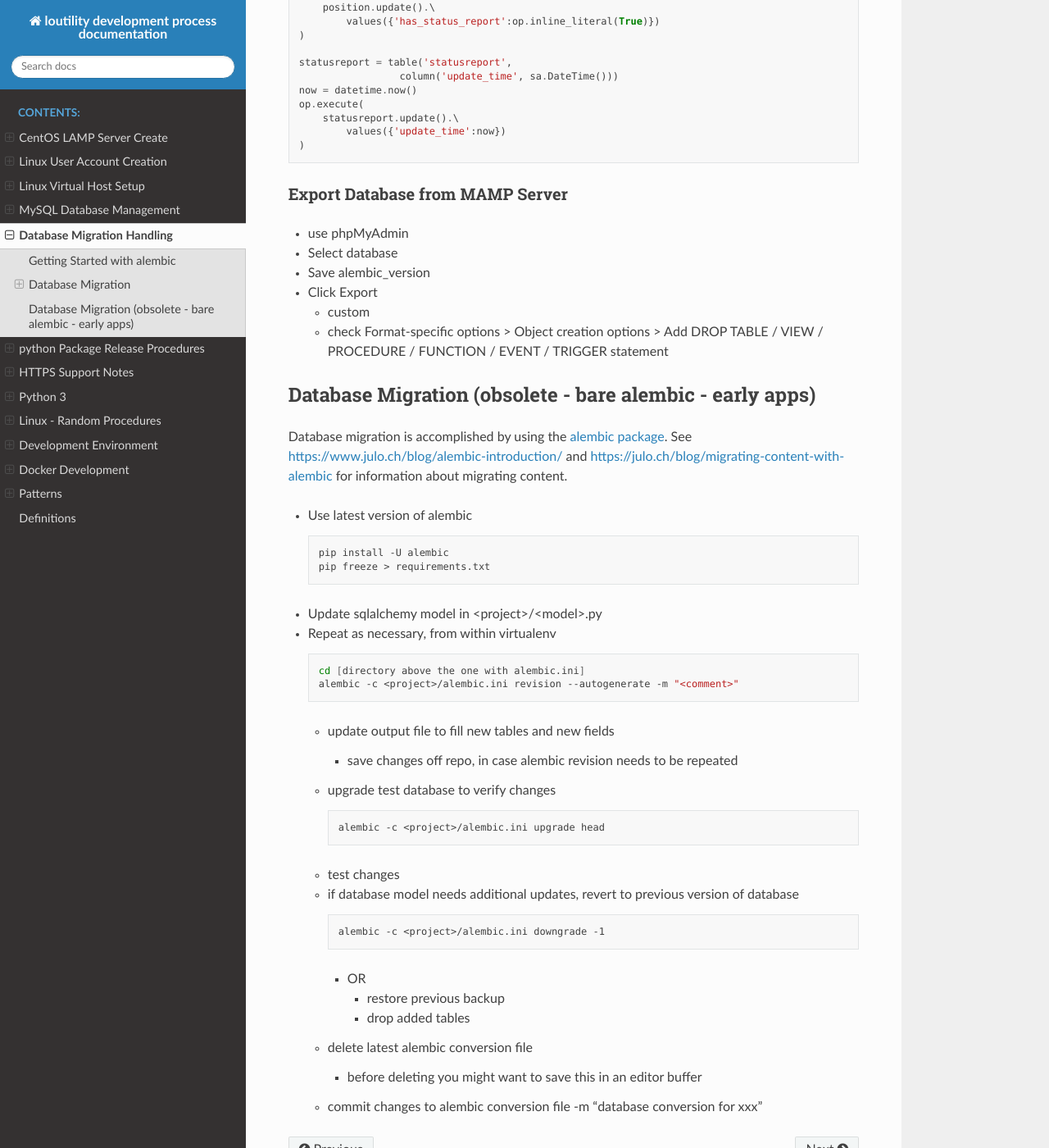
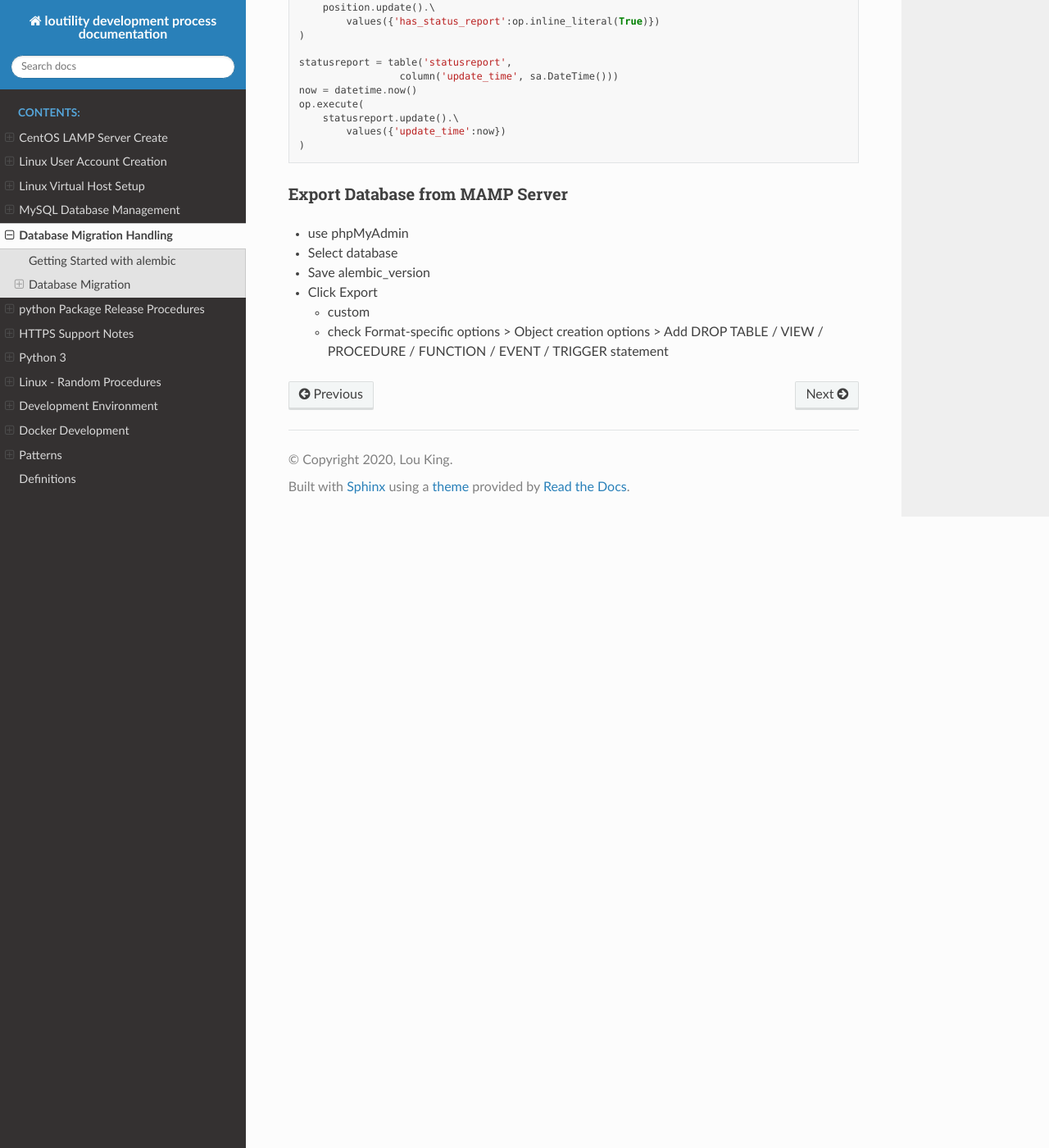
Before and after one commit to shanholtzerk/fork_loudevprocess, a Sphinx documentation site: the page built from docs/source/database-migration-handling.rst, in a window 1280 px wide and 1400 px high, scrolled down 2344 px. Shown: the whole window at 82% size. Built offline with Sphinx 7.4.7 and the Read the Docs theme 2.0.0, drawn with Linux system fonts in a browser that asks for light colours.

```diff
--- a/docs/source/database-migration-handling.rst
+++ b/docs/source/database-migration-handling.rst
@@ -151,55 +151,3 @@
 
    -  custom
    -  check Format-specific options > Object creation options > Add DROP TABLE / VIEW / PROCEDURE / FUNCTION / EVENT / TRIGGER statement
-
-Database Migration (obsolete - bare alembic - early apps)
-----------------------------------------------------------
-
-Database migration is accomplished by using the `alembic
-package <https://pypi.python.org/pypi/alembic>`__. See
-https://www.julo.ch/blog/alembic-introduction/ and
-https://julo.ch/blog/migrating-content-with-alembic for information
-about migrating content.
-
--   Use latest version of alembic
-
-    .. code-block:: shell
-
-       pip install -U alembic
-       pip freeze > requirements.txt
-
--   Update sqlalchemy model in <project>/<model>.py
--   Repeat as necessary, from within virtualenv
-
-    .. code-block:: shell
-
-       cd [directory above the one with alembic.ini]
-       alembic -c <project>/alembic.ini revision --autogenerate -m "<comment>"
-
-    -   update output file to fill new tables and new fields
-
-        -  save changes off repo, in case alembic revision needs to be repeated
-
-    -   upgrade test database to verify changes
-
-        .. code-block:: shell
-
-           alembic -c <project>/alembic.ini upgrade head
-
-    -   test changes
-    -   if database model needs additional updates, revert to previous version of database
-
-        .. code-block:: shell
-
-             alembic -c <project>/alembic.ini downgrade -1
-
-        -   OR
-
-            -  restore previous backup
-            -  drop added tables
-
-    -   delete latest alembic conversion file
-
-        -  before deleting you might want to save this in an editor buffer
-
-    -  commit changes to alembic conversion file -m "database conversion for xxx"
```
Also changed, not shown: other parts of docs/source/database-migration-handling.rst (+1 -1 lines).
